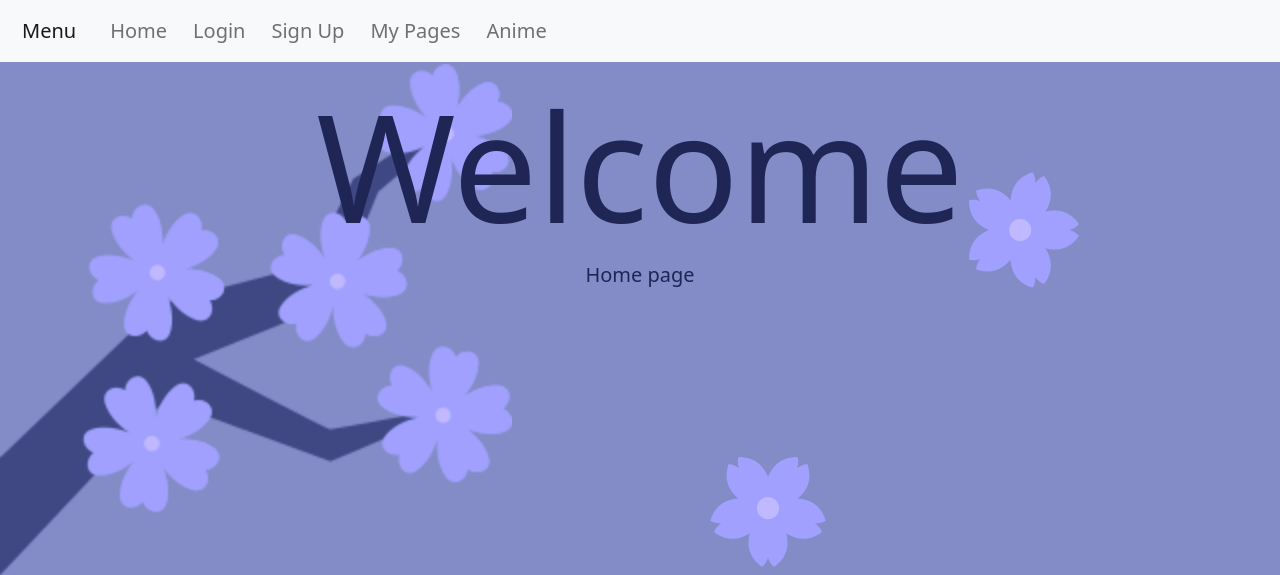
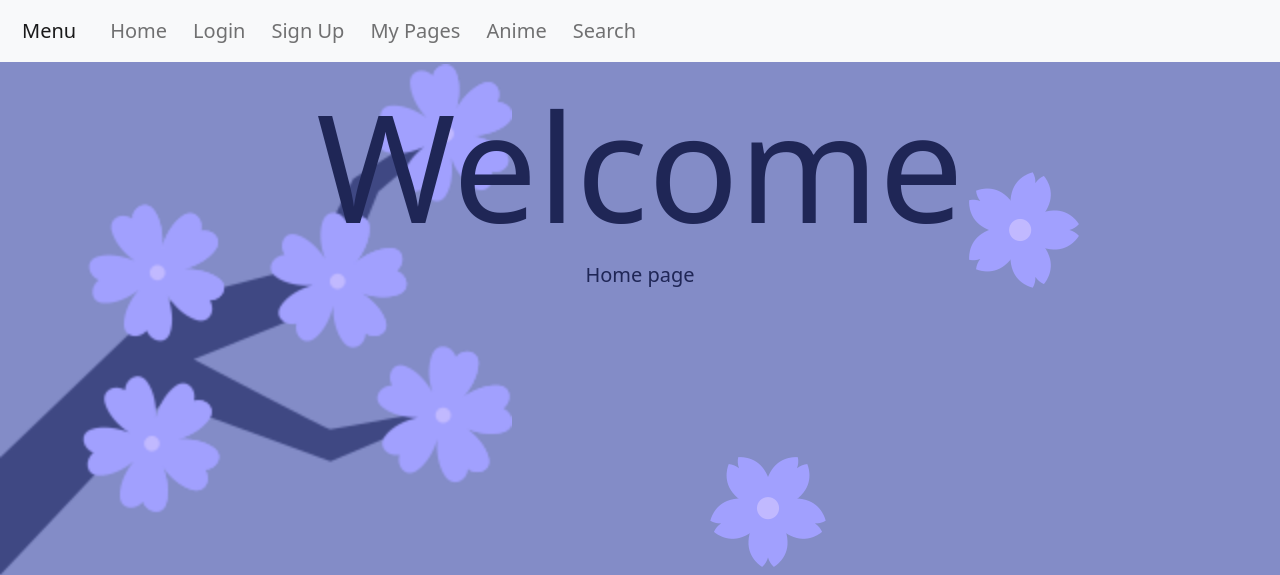
Before and after one commit to NataliaTokhadze/project-Flask, a Flask app: page / in a window 1280 px wide. Shown: the top 575 px of the page. Run offline with Flask 3, Linux system fonts and the light colour scheme.

Commit message:
Update base.html
adding a search page (issue #13)

```diff
--- a/Project Flask/templates/base.html
+++ b/Project Flask/templates/base.html
@@ -27,6 +27,7 @@
               {% endif %}
 
           <a class="nav-link" href="{{url_for('anime')}}">Anime</a>
+          <a class="nav-link" href="{{url_for('search')}}">Search</a>
           </div>
         </div>
       </div>
```
